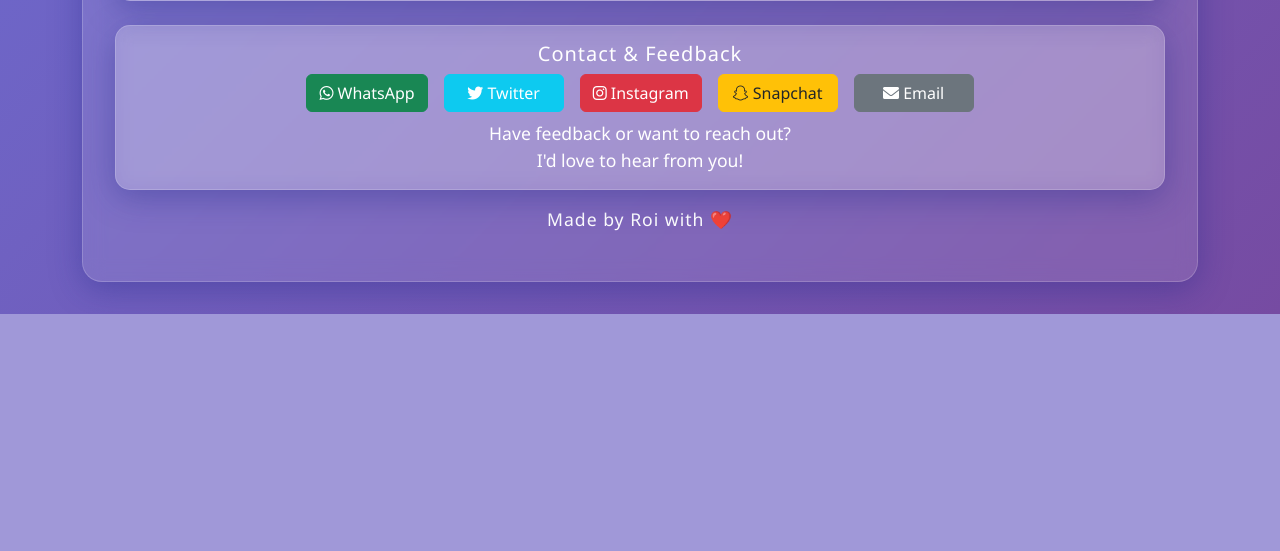
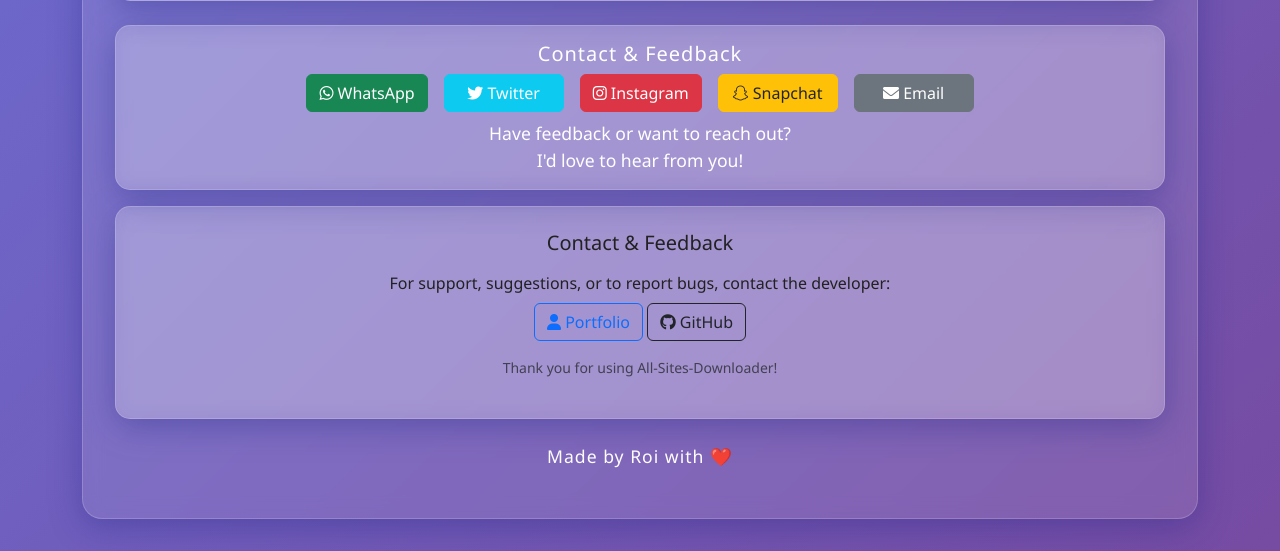
Before and after one commit to FCM4100819823/All-Sites-Downloader, a Flask app: page / in a window 1280 px wide. Shown: the part 1496-2047 px from the top of the page. Before the commit the page ends 1810 px from the top, so only its background shows below. Run offline with Flask 3, Linux system fonts and the light colour scheme; data that the repository does not hold is empty; some libraries are stand-ins or nearby versions.

Commit message:
modified:   templates/index.html

```diff
--- a/templates/index.html
+++ b/templates/index.html
@@ -531,6 +531,15 @@
                 <div class="text-center mt-2" style="color: #fff; font-size: 1.1rem;">
                     Have feedback or want to reach out? <br> I'd love to hear from you!
                 </div>
+            </div>
+
+            <!-- Contact & Feedback Section -->
+            <div class="glass-card mb-4 p-4 text-center">
+                <h5 class="mb-3">Contact & Feedback</h5>
+                <p class="mb-2">For support, suggestions, or to report bugs, contact the developer:</p>
+                <a href="https://roidev.vercel.app/" target="_blank" class="btn btn-outline-primary mb-2"><i class="fas fa-user"></i> Portfolio</a>
+                <a href="https://github.com/FCM4100819823" target="_blank" class="btn btn-outline-dark mb-2"><i class="fab fa-github"></i> GitHub</a>
+                <p class="text-muted small mt-2">Thank you for using All-Sites-Downloader!</p>
             </div>
 
             <!-- Footer -->
```
